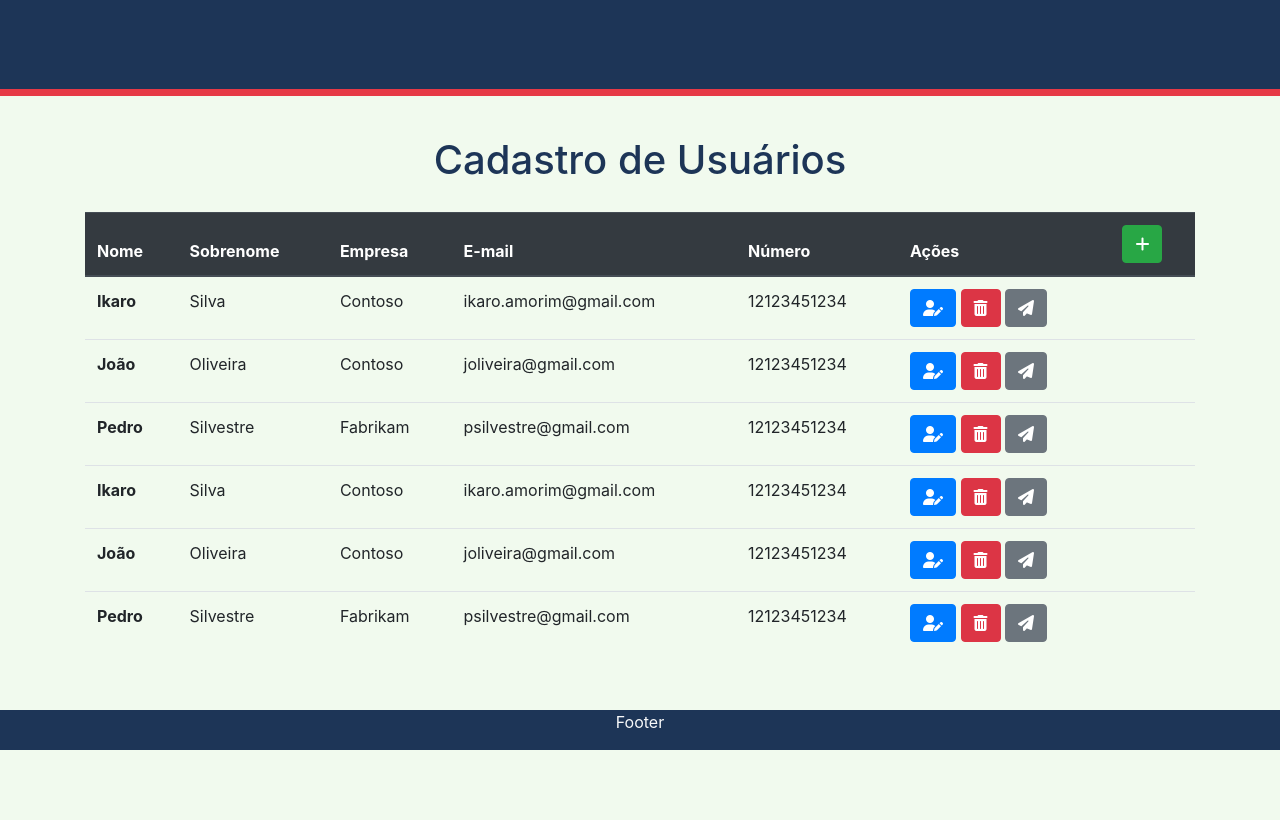
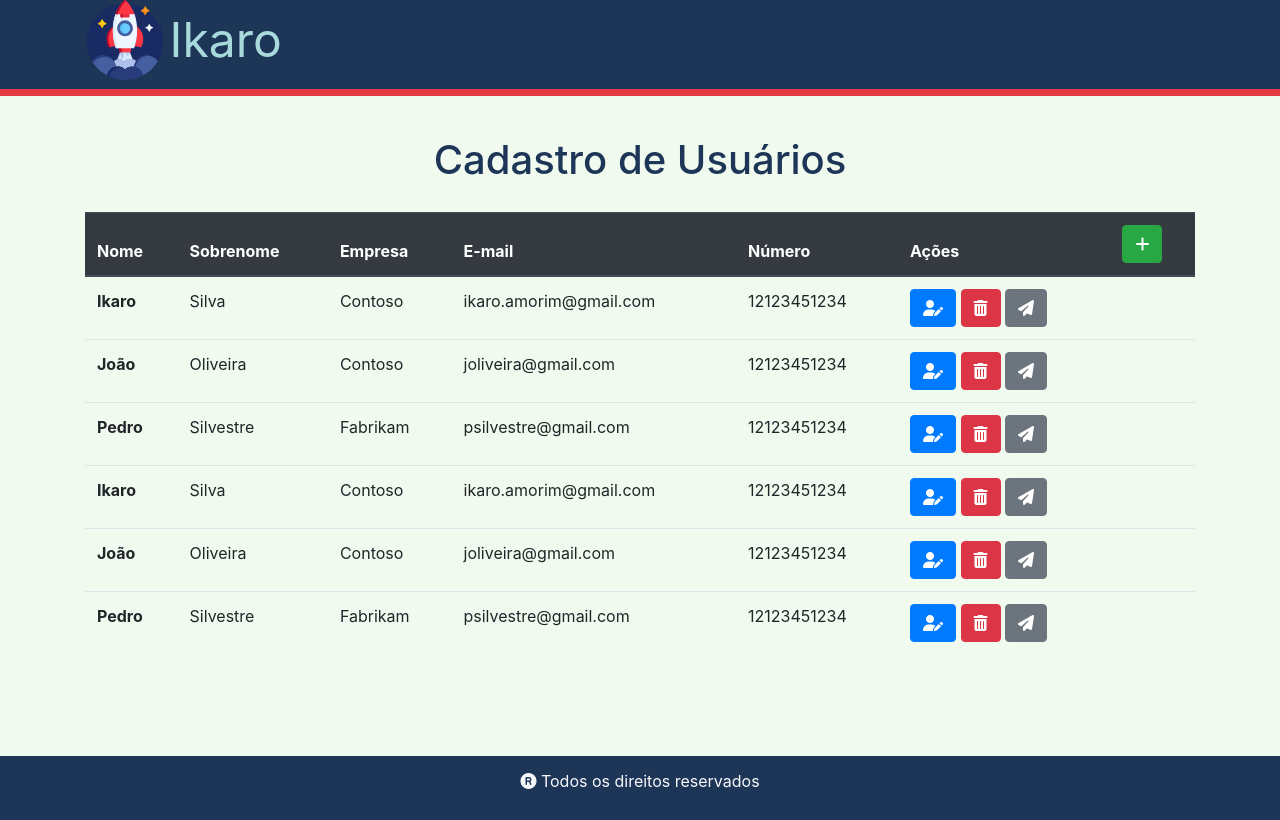
Before and after one commit to ikaroamorim/PhoneBook, a website: page src/index.html in a window 1280 px wide. Drawn offline with nearby package versions, Linux system fonts and the light colour scheme; no server answers; a web font is replaced by a local one.

Commit message:
:art: Header and footer modifications

```diff
--- a/src/index.html
+++ b/src/index.html
@@ -8,11 +8,16 @@
         integrity="sha384-JcKb8q3iqJ61gNV9KGb8thSsNjpSL0n8PARn9HuZOnIxN0hoP+VmmDGMN5t9UJ0Z" crossorigin="anonymous">
     <link rel="stylesheet" href="./styles/style.css">
     <link rel="stylesheet" href="./styles/addform.css">
+    <link rel="stylesheet" href="./fonts/Sansita_Swashed/SansitaSwashed-VariableFont_wght.ttf">
     <title>Ikaro's Phone Book</title>
 </head>
 
 <body>
     <header>
+        <div class="container">
+            <img src="./images/project.svg" alt="Icons made by Freepick"  title="Freepik">
+            <span>Ikaro</span>
+        </div>
     </header>
     <section class="main">
         <div class="container">
@@ -24,9 +29,8 @@
             </div>
         </div>
     </section>
-    <div class="footer-replacer"></div>
     <footer>
-        Footer
+        <i class="fas fa-registered"></i><span>  Todos os direitos reservados</span>
     </footer>
     <script src="https://code.jquery.com/jquery-3.5.1.slim.min.js"
         integrity="sha384-DfXdz2htPH0lsSSs5nCTpuj/zy4C+OGpamoFVy38MVBnE+IbbVYUew+OrCXaRkfj"
--- a/src/styles/style.css
+++ b/src/styles/style.css
@@ -28,18 +28,32 @@ header{
     border-bottom: 7px solid var(--highlight);
 }
 
+header .container img{
+    height: 10vh;
+    vertical-align: middle;
+}
+
+header .container span{
+    color: var(--soft);
+    font-size: 48px;
+    vertical-align: middle;
+}
+
+.main{
+    min-height: 80vh;
+}
+
 
 footer{
     /*position: absolute;*/
     width: 100%;
     /*bottom: 0;*/
-    height: 5vh;
+    height: 8vh;
     background-color: var(--dark);
     color: var(--light);
     text-align: center;
 }
 
-.footer-replacer{
-    /* Replace with footer height, to avoid the footer overiding the content*/
-    height: 5vh;
+footer{
+    padding: 1% 0;
 }
```
Also changed, not shown: src/images/project.svg (added).
